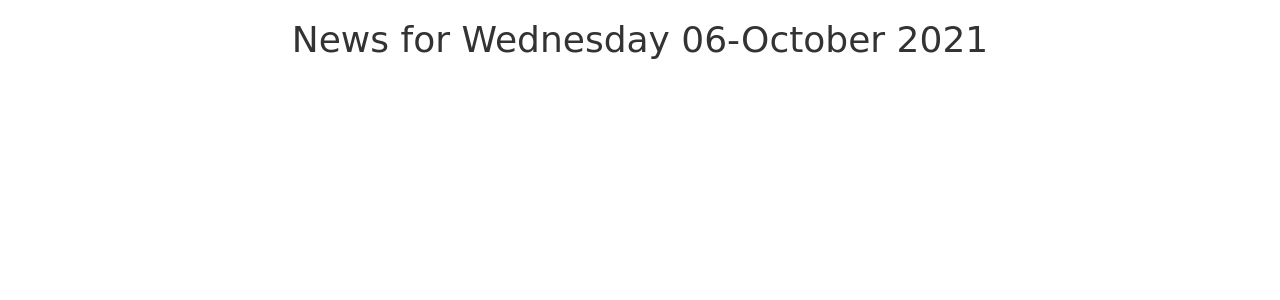
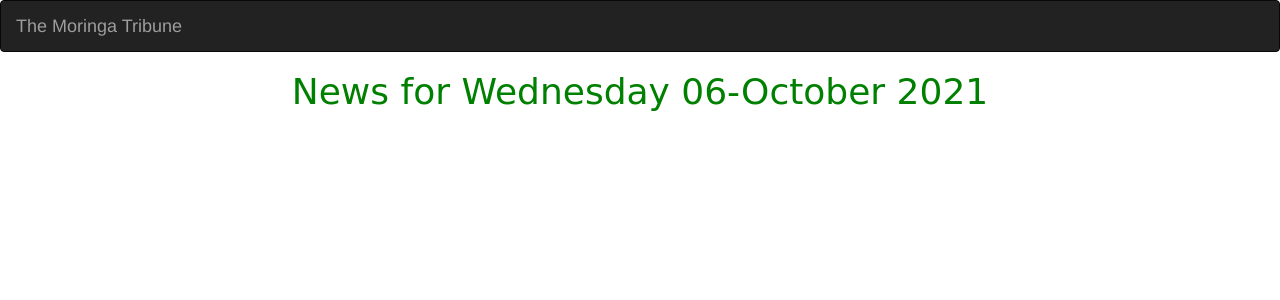
Before and after one commit to Vitalis-Kirui/Moringa-Tribune, a Django app: page /news/today/ in a window 1280 px wide. Shown: the top 300 px of the page. Run offline with Django 3.2, Linux system fonts and the light colour scheme; some libraries are stand-ins or nearby versions; some web fonts are replaced.

Commit message:
adding navbar and css styles

```diff
--- a/news/templates/all-news/base.html
+++ b/news/templates/all-news/base.html
@@ -1,4 +1,6 @@
 {% load bootstrap3 %}
+{% load static%}
+
 <!DOCTYPE html>
 <html>
 
@@ -17,11 +19,15 @@
     <link rel="preconnect" href="https://fonts.gstatic.com" crossorigin>
     <link href="https://fonts.googleapis.com/css2?family=Charm&display=swap" rel="stylesheet">
 
+    <link rel="stylesheet" href="{% static 'css/basenews.css' %}">
+
     {% endblock %}
 
 </head>
 
 <body>
+
+    {% include "navbar.html" %}
 
     {% block content %}
     <h1 class='text-center' style=" font-family: 'Charm', cursive;">News for {{date|date:"l d-F Y"}}</h1>
--- /dev/null
+++ b/news/templates/navbar.html
@@ -0,0 +1,20 @@
+<!DOCTYPE html>
+<html lang="en">
+
+<head>
+
+    <meta charset="utf-8">
+    <meta name="viewport" content="width=device-width, initial-scale=1">
+</head>
+
+<body>
+    <nav class="navbar navbar-inverse">
+        <div class="container-fluid">
+            <div class="navbar-header">
+                <a class="navbar-brand" href="{% url 'newsToday' %}">The Moringa Tribune</a>
+            </div>
+        </div>
+    </nav>
+</body>
+
+</html>
--- /dev/null
+++ b/static/css/basenews.css
@@ -0,0 +1,3 @@
+h1 {
+    color:green
+}
--- a/tribune/settings.py
+++ b/tribune/settings.py
@@ -11,6 +11,7 @@ https://docs.djangoproject.com/en/3.2/ref/settings/
 """
 
 from pathlib import Path
+import os
 
 # Build paths inside the project like this: BASE_DIR / 'subdir'.
 BASE_DIR = Path(__file__).resolve().parent.parent
@@ -120,6 +121,9 @@ USE_TZ = True
 # https://docs.djangoproject.com/en/3.2/howto/static-files/
 
 STATIC_URL = '/static/'
+STATICFILES_DIRS = [
+    os.path.join(BASE_DIR, "static"),
+]
 
 # Default primary key field type
 # https://docs.djangoproject.com/en/3.2/ref/settings/#default-auto-field
```
